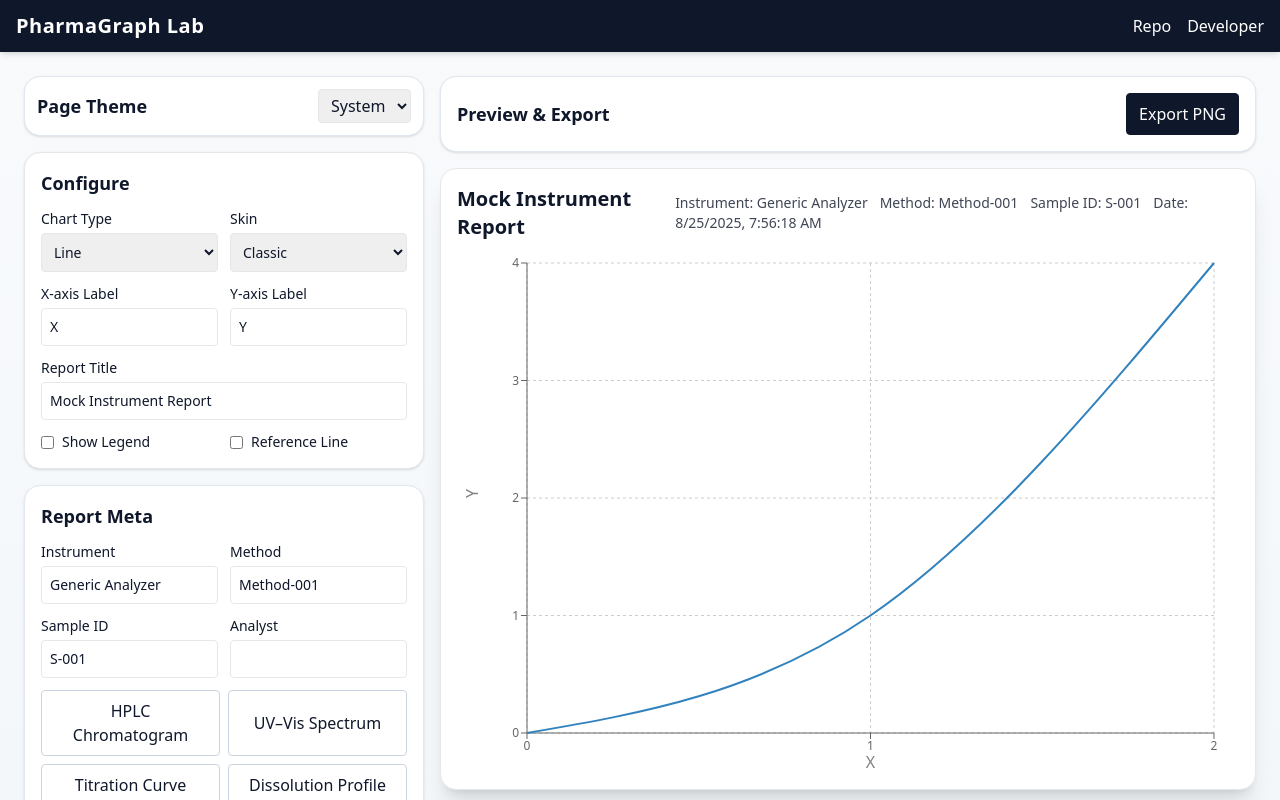
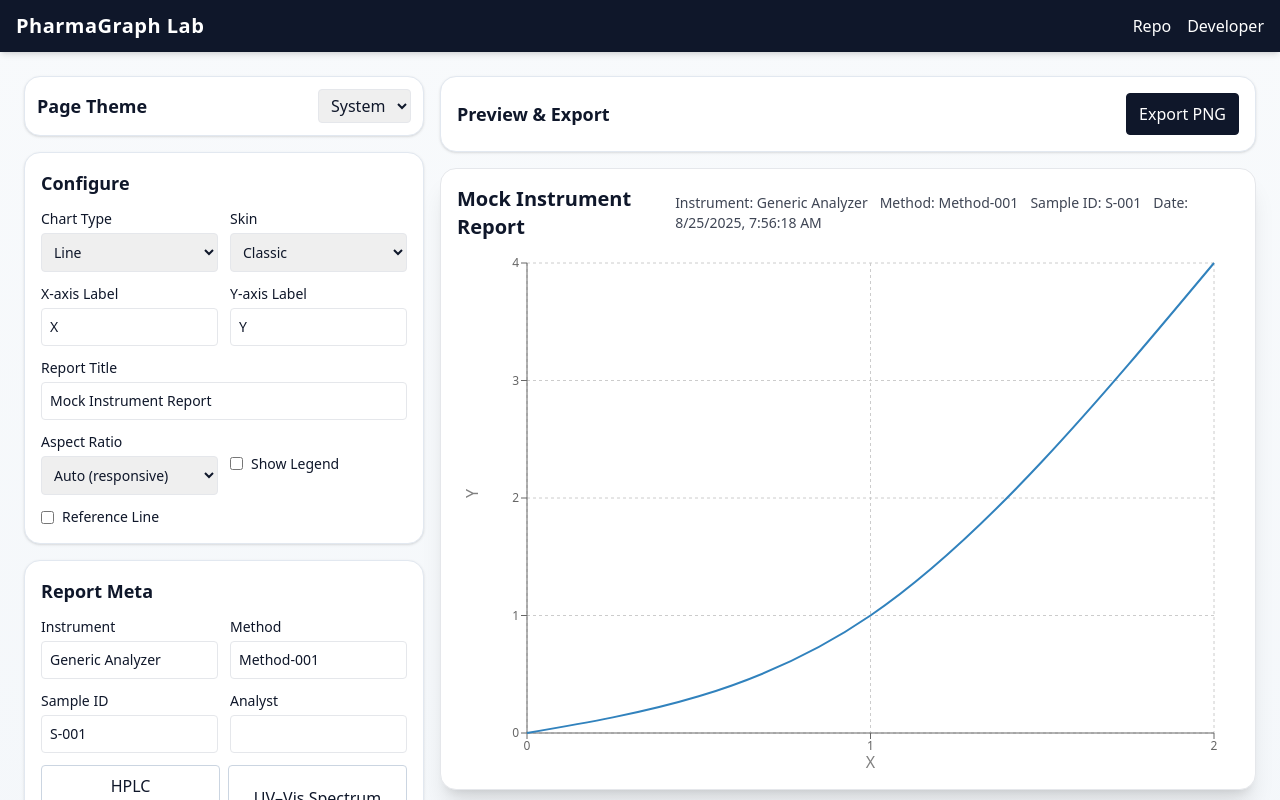
Before and after one commit to himshim/Pharmagraph-lab, a React (Vite) app: page / in a window 1280 px wide. Shown: the top 800 px of the page. Built offline with nearby package versions, Linux system fonts and the light colour scheme.

Commit message:
Update ControlsPanel.tsx

```diff
--- a/src/components/ControlsPanel.tsx
+++ b/src/components/ControlsPanel.tsx
@@ -18,6 +18,10 @@ type Props = {
   setShowRefLine: (v: boolean) => void;
   refY: number;
   setRefY: (n: number) => void;
+
+  // NEW: aspect ratio control
+  aspectRatio: string; // "auto" | "16:9" | "4:3" | "1:1" | "3:2"
+  setAspectRatio: (v: string) => void;
 };
 
 export default function ControlsPanel(props: Props) {
@@ -38,12 +42,14 @@ export default function ControlsPanel(props: Props) {
     setShowRefLine,
     refY,
     setRefY,
+    aspectRatio,
+    setAspectRatio,
   } = props;
 
   return (
     <motion.div initial={{ opacity: 0, y: 8 }} animate={{ opacity: 1, y: 0 }} className="space-y-4">
-      <div className="p-4 rounded-2xl bg-white shadow border">
-        <h3 className="font-semibold text-lg">Configure</h3>
+      <div className="panel p-4">
+        <h3 className="heading">Configure</h3>
         <div className="grid grid-cols-2 gap-3 mt-3 text-sm">
           <label className="flex flex-col">Chart Type
             <select className="mt-1 p-2 border rounded" value={chartType} onChange={(e) => setChartType(e.target.value)}>
@@ -53,6 +59,7 @@ export default function ControlsPanel(props: Props) {
               <option value="scatter">Scatter</option>
             </select>
           </label>
+
           <label className="flex flex-col">Skin
             <select className="mt-1 p-2 border rounded" value={skin} onChange={(e) => setSkin(e.target.value)}>
               <option value="classic">Classic</option>
@@ -60,26 +67,52 @@ export default function ControlsPanel(props: Props) {
               <option value="minimal">Minimal</option>
             </select>
           </label>
+
           <label className="flex flex-col">X-axis Label
             <input className="mt-1 p-2 border rounded" value={xLabel} onChange={(e) => setXLabel(e.target.value)} />
           </label>
+
           <label className="flex flex-col">Y-axis Label
             <input className="mt-1 p-2 border rounded" value={yLabel} onChange={(e) => setYLabel(e.target.value)} />
           </label>
+
           <label className="flex flex-col col-span-2">Report Title
             <input className="mt-1 p-2 border rounded" value={title} onChange={(e) => setTitle(e.target.value)} />
           </label>
-        </div>
-        <div className="grid grid-cols-2 gap-3 mt-3 text-sm">
-          <label className="flex items-center gap-2">
-            <input type="checkbox" checked={showLegend} onChange={(e) => setShowLegend(e.target.checked)} /> Show Legend
+
+          <label className="flex flex-col">Aspect Ratio
+            <select
+              className="mt-1 p-2 border rounded"
+              value={aspectRatio}
+              onChange={(e) => setAspectRatio(e.target.value)}
+              title="Fix the preview/export aspect ratio"
+            >
+              <option value="auto">Auto (responsive)</option>
+              <option value="16:9">16:9 (widescreen)</option>
+              <option value="4:3">4:3 (classic)</option>
+              <option value="1:1">1:1 (square)</option>
+              <option value="3:2">3:2</option>
+            </select>
           </label>
-          <label className="flex items-center gap-2">
-            <input type="checkbox" checked={showRefLine} onChange={(e) => setShowRefLine(e.target.checked)} /> Reference Line
-          </label>
+
+          <div className="flex items-center gap-2">
+            <input type="checkbox" checked={showLegend} onChange={(e) => setShowLegend(e.target.checked)} />
+            <span>Show Legend</span>
+          </div>
+
+          <div className="flex items-center gap-2">
+            <input type="checkbox" checked={showRefLine} onChange={(e) => setShowRefLine(e.target.checked)} />
+            <span>Reference Line</span>
+          </div>
+
           {showRefLine && (
             <label className="flex flex-col col-span-2">Ref Y value
-              <input type="number" className="mt-1 p-2 border rounded" value={refY} onChange={(e) => setRefY(Number(e.target.value))} />
+              <input
+                type="number"
+                className="mt-1 p-2 border rounded"
+                value={refY}
+                onChange={(e) => setRefY(Number(e.target.value))}
+              />
             </label>
           )}
         </div>
```
